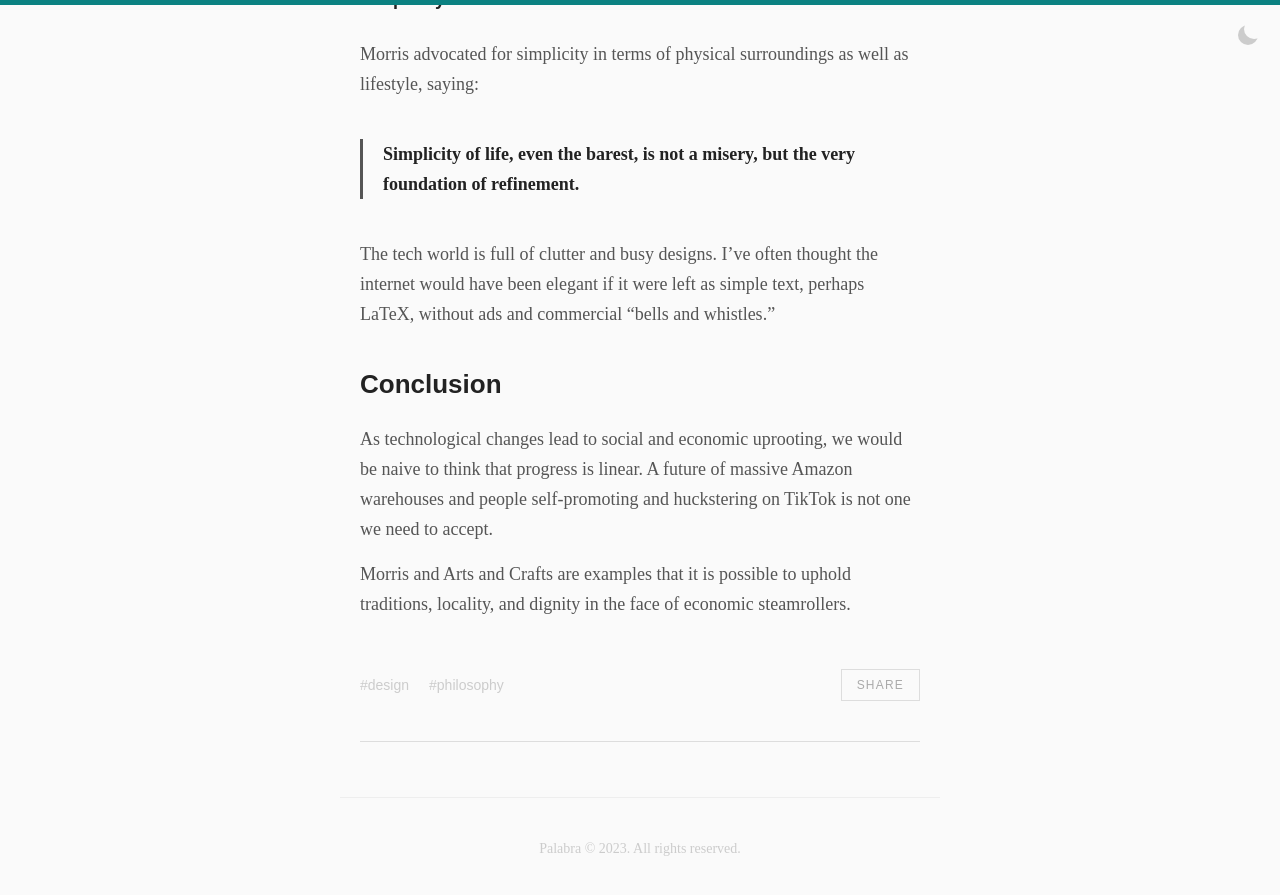
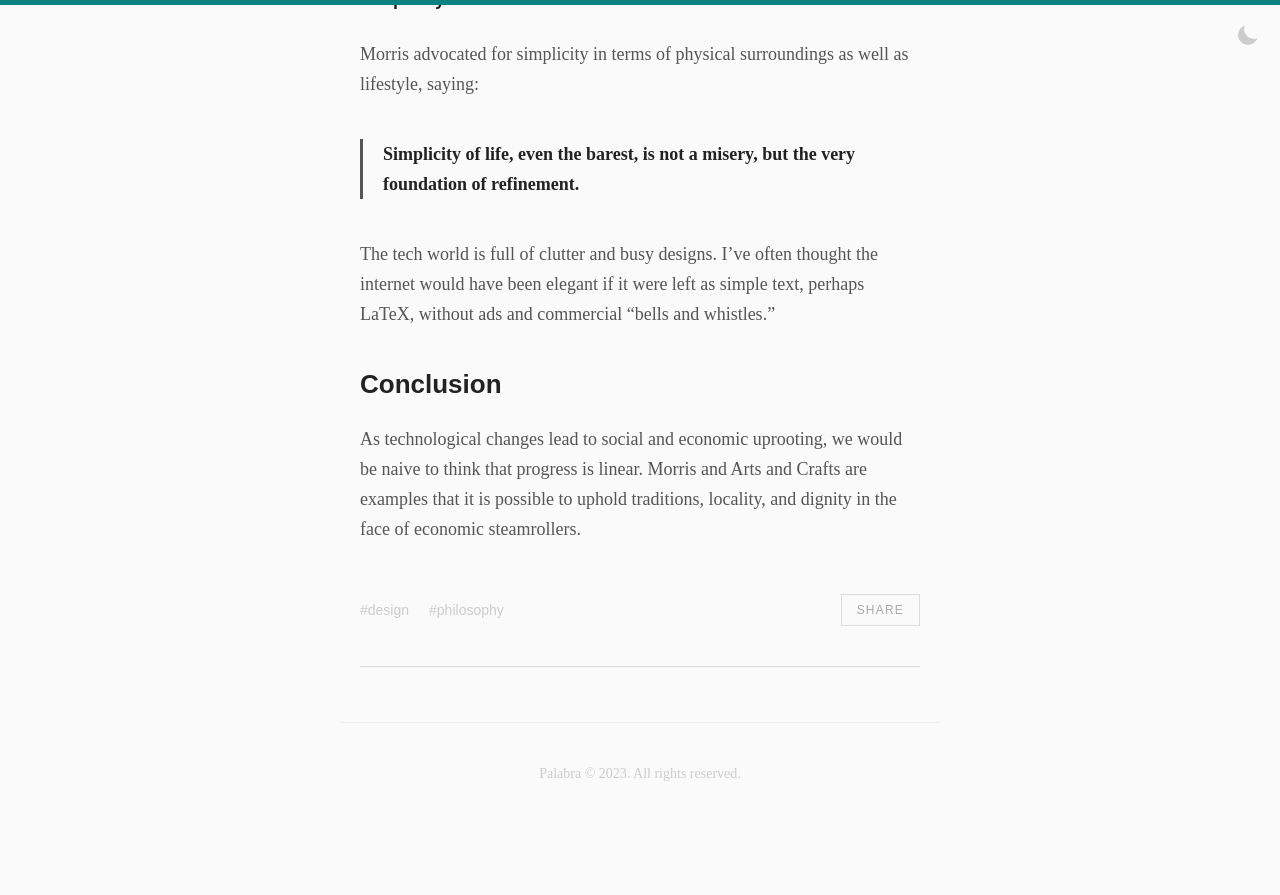
Before and after one commit to craigmateo/palabra, a Jekyll site: the page built from _posts/2023-11-12-morris.md, in a window 1280 px wide and 900 px high, scrolled down 5981 px. Shown: the top 895 px of the window. Built offline with Jekyll 4.4.1, drawn with Linux system fonts in a browser that asks for light colours; some web fonts are replaced; comment, search, counter and statistics services are not loaded; after the commit the page ends 6806 px from its top, so only the background shows below that; some of the changed text lies outside the part shown.

Commit message:
editing posts

```diff
--- a/_posts/2023-11-12-morris.md
+++ b/_posts/2023-11-12-morris.md
@@ -28,7 +28,7 @@ There is growing evidence that public perceptions of the tech sector are souring
 
 <figure class="center" style="margin-top: 2rem;margin-bottom:2rem;">
 	<img src="/assets/images/tiktok.png" width="400" alt="Selie on TikTok." style="margin:auto;" />
-  <figcaption style="text-align:center;">Self-promotion on TikTok.</figcaption>
+  <figcaption style="text-align:center;">Self-promotion on social media.</figcaption>
 </figure>
 
 The conventional argument that tech has led to increased prosperity is questionable. Networking and computing technologies that came largely from public research dollars have been monopolized by private firms, helping fuel the largest wealth inequality in history. Furthermore, there is growing <a href="https://www.forbes.com/sites/adigaskell/2022/10/20/why-is-technology-not-producing-productivity-improvements/?sh=6b0f78e570e8">evidence</a> that investments in these technologies are not leading to increased productivity.
@@ -102,6 +102,4 @@ The tech world is full of clutter and busy designs. I've often thought the inter
 
 ## Conclusion
 
-As technological changes lead to social and economic uprooting, we would be naive to think that progress is linear. A future of massive Amazon warehouses and people self-promoting and huckstering on TikTok is not one we need to accept.
-
-Morris and Arts and Crafts are examples that it is possible to uphold traditions, locality, and dignity in the face of economic steamrollers.
+As technological changes lead to social and economic uprooting, we would be naive to think that progress is linear. Morris and Arts and Crafts are examples that it is possible to uphold traditions, locality, and dignity in the face of economic steamrollers.
```
